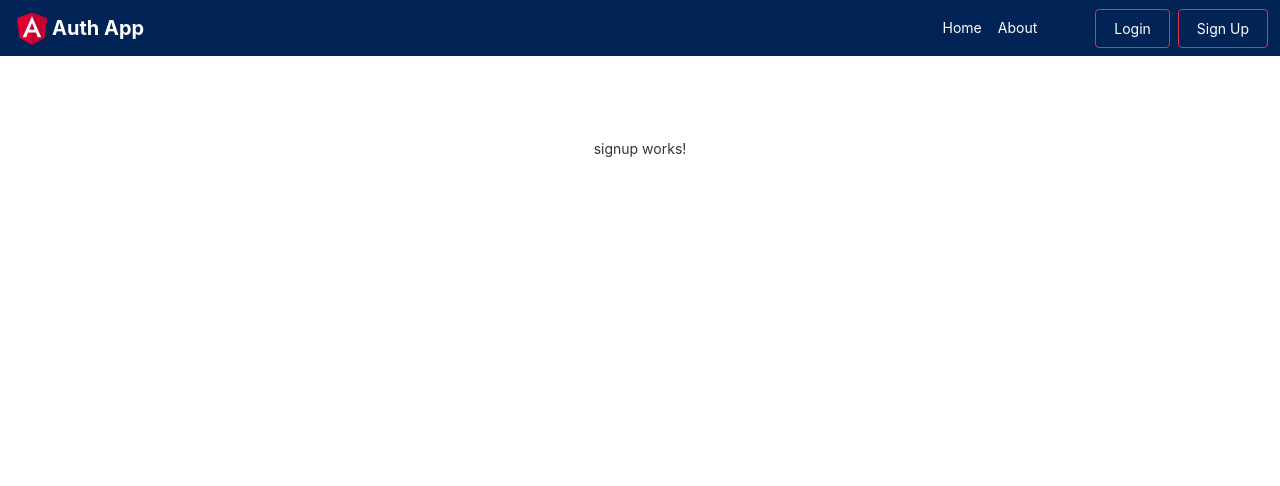
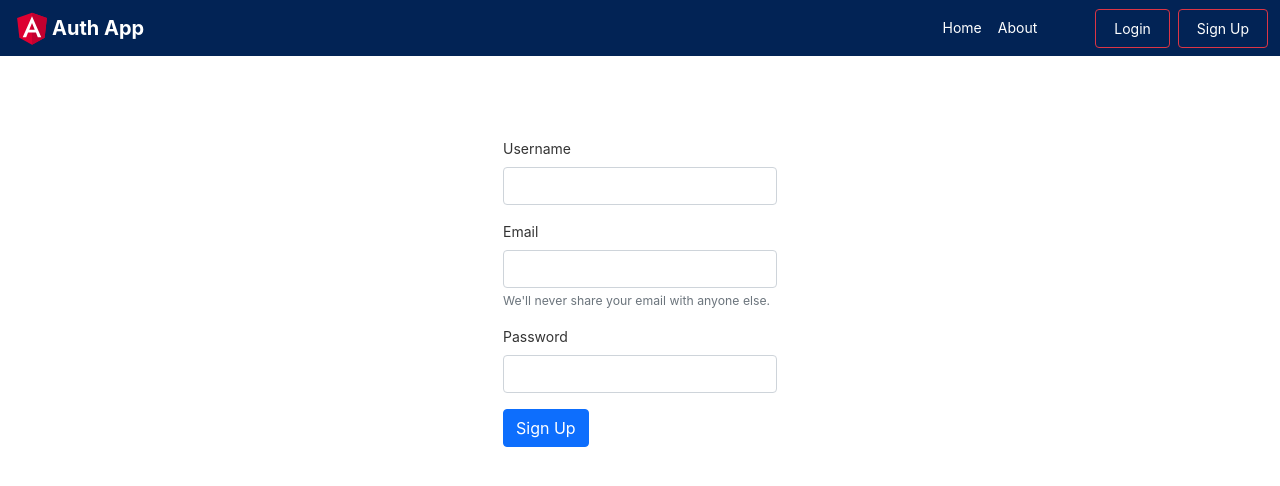
Before and after one commit to ahadsenja/authmultilayout-angular, an Angular app: page /signup in a window 1280 px wide. Shown: the top 486 px of the page. Built offline with nearby package versions, Linux system fonts and the light colour scheme.

Commit message:
feat: add signup form

```diff
--- a/src/app/components/signup/signup.component.html
+++ b/src/app/components/signup/signup.component.html
@@ -1 +1,21 @@
-<p>signup works!</p>
+<div>
+ <form>
+  <div class="mb-3">
+   <label for="username" class="form-label">Username</label>
+   <input type="text" class="form-control">
+  </div>
+
+  <div class="mb-3">
+   <label for="email" class="form-label">Email</label>
+   <input type="email" class="form-control" id="email" aria-describedby="emailHelp">
+   <div id="emailHelp" class="form-text">We'll never share your email with anyone else.</div>
+  </div>
+
+  <div class="mb-3">
+   <label for="password" class="form-label">Password</label>
+   <input type="password" class="form-control" id="password">
+  </div>
+
+  <button type="submit" class="btn btn-primary">Sign Up</button>
+ </form>
+</div>
```
